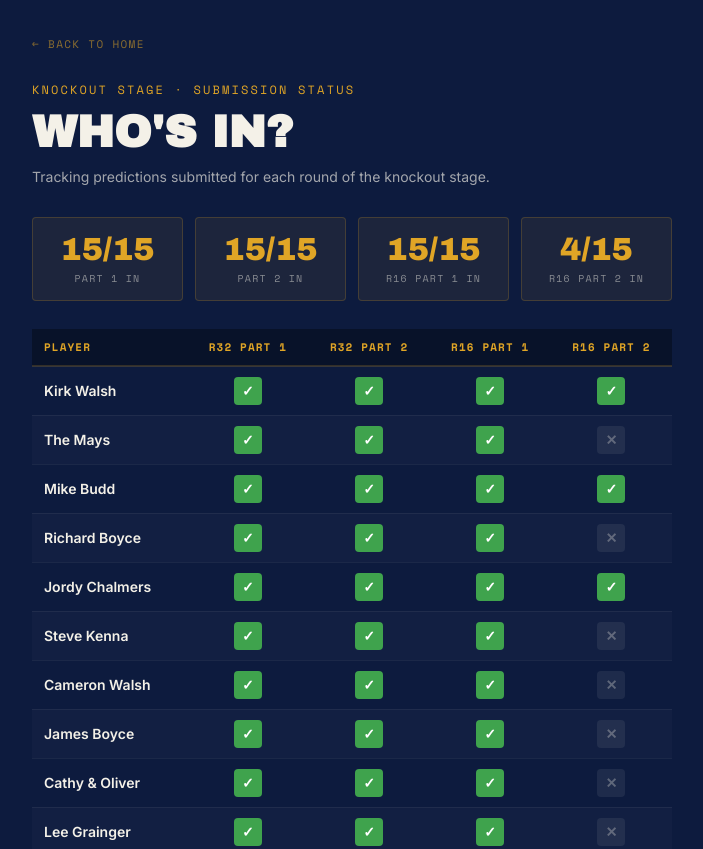
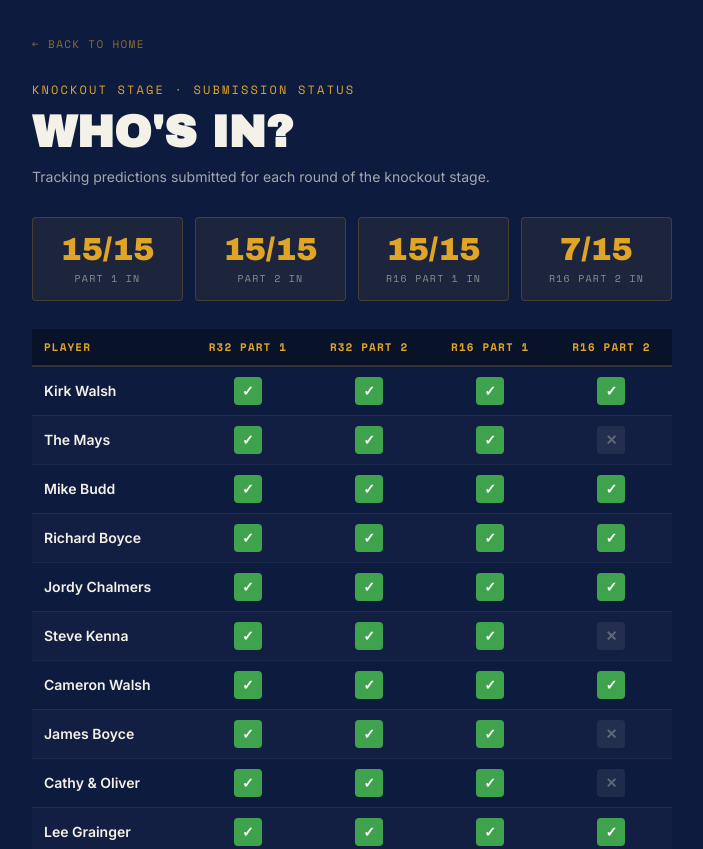
Before and after one commit to ksw101-bristol/swannyspace, a plain HTML site: page ko-status.html in a window 1280 px wide. Shown: the top 849 px of the page, without its empty margins (288-991 px from the left). Drawn offline with nearby package versions, Linux system fonts and the light colour scheme.

Commit message:
Add files via upload

```diff
--- a/ko-status.html
+++ b/ko-status.html
@@ -61,21 +61,21 @@
 </div>
 <script>
 const entrants = [
-  { name: "Kirk Walsh",       p1: true, p2: true, r16p1: true,  r16p2: true  },
-  { name: "The Mays",         p1: true, p2: true, r16p1: true,  r16p2: false },
-  { name: "Mike Budd",        p1: true, p2: true, r16p1: true,  r16p2: true  },
-  { name: "Richard Boyce",    p1: true, p2: true, r16p1: true,  r16p2: false },
-  { name: "Jordy Chalmers",   p1: true, p2: true, r16p1: true,  r16p2: true  },
-  { name: "Steve Kenna",      p1: true, p2: true, r16p1: true,  r16p2: false },
-  { name: "Cameron Walsh",    p1: true, p2: true, r16p1: true,  r16p2: false },
-  { name: "James Boyce",      p1: true, p2: true, r16p1: true,  r16p2: false },
-  { name: "Cathy & Oliver",   p1: true, p2: true, r16p1: true,  r16p2: false },
-  { name: "Lee Grainger",     p1: true, p2: true, r16p1: true,  r16p2: false },
-  { name: "Jason Parsons",    p1: true, p2: true, r16p1: true,  r16p2: false },
-  { name: "Vicki Walsh",      p1: true, p2: true, r16p1: true,  r16p2: false },
-  { name: "Dave Budd",        p1: true, p2: true, r16p1: true,  r16p2: true  },
-  { name: "Elliot Walsh",     p1: true, p2: true, r16p1: true,  r16p2: false },
-  { name: "Chris Hunt",       p1: true, p2: true, r16p1: true,  r16p2: false },
+  { name: "Kirk Walsh",       p1: true, p2: true, r16p1: true, r16p2: true  },
+  { name: "The Mays",         p1: true, p2: true, r16p1: true, r16p2: false },
+  { name: "Mike Budd",        p1: true, p2: true, r16p1: true, r16p2: true  },
+  { name: "Richard Boyce",    p1: true, p2: true, r16p1: true, r16p2: true  },
+  { name: "Jordy Chalmers",   p1: true, p2: true, r16p1: true, r16p2: true  },
+  { name: "Steve Kenna",      p1: true, p2: true, r16p1: true, r16p2: false },
+  { name: "Cameron Walsh",    p1: true, p2: true, r16p1: true, r16p2: true  },
+  { name: "James Boyce",      p1: true, p2: true, r16p1: true, r16p2: false },
+  { name: "Cathy & Oliver",   p1: true, p2: true, r16p1: true, r16p2: false },
+  { name: "Lee Grainger",     p1: true, p2: true, r16p1: true, r16p2: true  },
+  { name: "Jason Parsons",    p1: true, p2: true, r16p1: true, r16p2: false },
+  { name: "Vicki Walsh",      p1: true, p2: true, r16p1: true, r16p2: false },
+  { name: "Dave Budd",        p1: true, p2: true, r16p1: true, r16p2: true  },
+  { name: "Elliot Walsh",     p1: true, p2: true, r16p1: true, r16p2: false },
+  { name: "Chris Hunt",       p1: true, p2: true, r16p1: true, r16p2: false },
 ];
 
 const tbody = document.getElementById('statusBody');
```
Also changed, not shown: ko-current.html (+1 -1 lines), ko-tiebreaker.html (+2 -2 lines).
